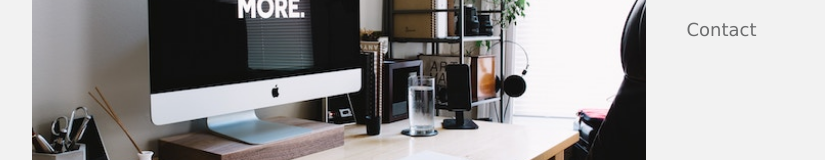
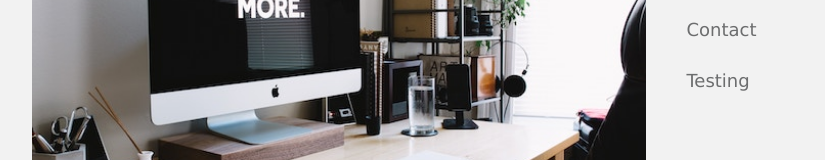
Before and after one commit to kyipyarsan/kyipyarsan.github.io, a plain HTML site: page index.html in a window 1280 px wide. Shown: the part 333-493 px from the top of the page, without its empty margins (224-1049 px from the left). Drawn offline with Linux system fonts and the light colour scheme.

Commit message:
Update index.html

```diff
--- a/index.html
+++ b/index.html
@@ -25,6 +25,8 @@
 				<li class="current"><a href="index.html">Introduction</a></li>
 				<li><a href="gallery.html">Gallery</a></li>
 				<li><a href="contact.html">Contact</a></li>
+				<li><a href="contact.html">Testing</a></li>
+
 			</ul>
 		</aside>
 			<div class="container1">
```
